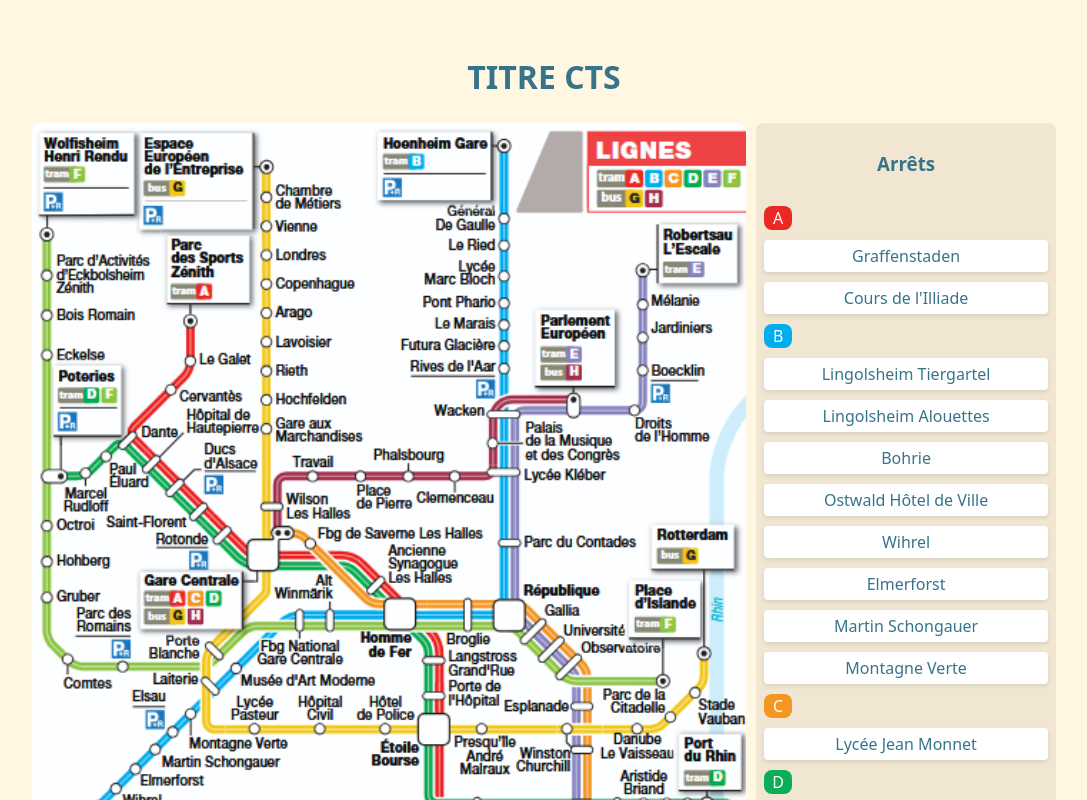
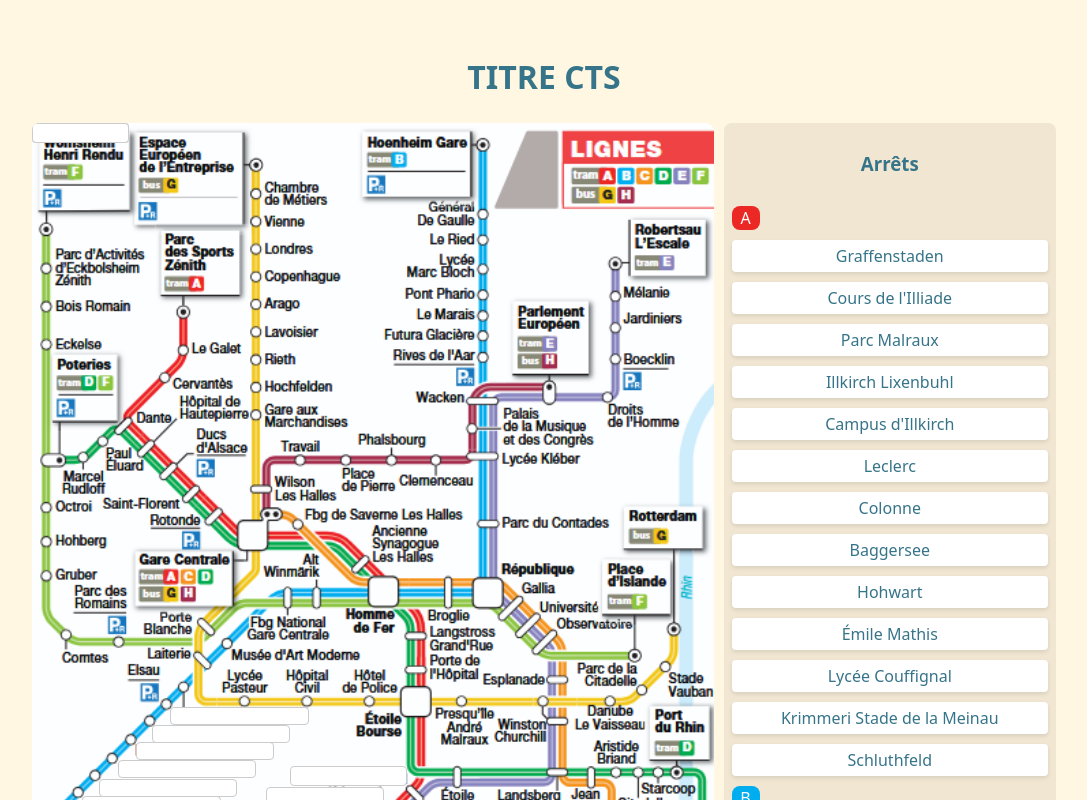
Before and after one commit to oumbguet/cts-finder, a React (Vite) app: page / in a window 1280 px wide. Shown: the top 800 px of the page, without its empty margins (96-1183 px from the left). Built offline with nearby package versions, Linux system fonts and the light colour scheme.

Commit message:
feat: data

```diff
--- a/src/App.tsx
+++ b/src/App.tsx
@@ -8,7 +8,7 @@
 function App() {
   const [mapSize, setMapSize] = useState({ width: 0, height: 0 });
   const [assignments, setAssignments] = useState({});
-  const [toggleSolution, setToggleSolution] = useState(false);
+  const [toggleSolution, setToggleSolution] = useState(true);
 
   return (
     <DndProvider backend={HTML5Backend}>
--- a/src/DraggableLabel.tsx
+++ b/src/DraggableLabel.tsx
@@ -11,7 +11,7 @@
 
   return (
     // @ts-ignore
-    <div ref={drag} key={label} style={{padding: "4px", borderRadius: "4px", backgroundColor: "#ffffff", boxShadow: "0 2px 4px rgba(0, 0, 0, 0.1)", width: "100%", boxSizing: "border-box"}}>
+    <div ref={drag} key={label} style={{padding: "4px", borderRadius: "4px", backgroundColor: "#ffffff", boxShadow: "0 2px 4px rgba(0, 0, 0, 0.1)", width: "100%", boxSizing: "border-box", userSelect: "none", opacity: isDragging ? 0.5 : 1, cursor: "move"}}>
         {label}
     </div>
   );
--- a/src/DropZone.tsx
+++ b/src/DropZone.tsx
@@ -30,6 +30,9 @@
                 overflow: "hidden",
                 whiteSpace: "nowrap",
                 textOverflow: "ellipsis",
+                verticalAlign: "middle",
+                textAlign: "center",
+                lineHeight: `${position[3] * 85}%`,
                 cursor: assignedLabel ? "pointer" : "default",
             }}
             onClick={removeLabel}
--- a/src/data.tsx
+++ b/src/data.tsx
@@ -9,7 +9,18 @@
 ];
 const stops = [
     { name: "Graffenstaden", lines: ["A"], position: [1, 89.8, 14, 1.8] },
-    { name: "Cours de l'Illiade", lines: ["A"], position: [1, 89.8, 14, 1.8] },
+    { name: "Cours de l'Illiade", lines: ["A"], position: [5, 97, 10.8, 2.5] },
+    { name: "Parc Malraux", lines: ["A"], position: [16.1, 97, 10.8, 2.5] },
+    { name: "Illkirch Lixenbuhl", lines: ["A"], position: [27.2, 97, 10.8, 2.5] },
+    { name: "Campus d'Illkirch", lines: ["A"], position: [37.2, 94.1, 17.4, 2.2] },
+    { name: "Leclerc", lines: ["A"], position: [16.4, 90, 17, 2] },
+    { name: "Colonne", lines: ["A"], position: [19.4, 87.3, 17, 2] },
+    { name: "Baggersee", lines: ["A"], position: [41.4, 88.9, 17, 2] },
+    { name: "Hohwart", lines: ["A"], position: [24.7, 83.3, 17, 2] },
+    { name: "Émile Mathis", lines: ["A"], position: [28, 80.8, 17, 2] },
+    { name: "Lycée Couffignal", lines: ["A"], position: [31.2, 78.4, 17, 2] },
+    { name: "Krimmeri Stade de la Meinau", lines: ["A"], position: [34.4, 75, 17, 3] },
+    { name: "Schluthfeld", lines: ["A"], position: [37.8, 72.7, 17, 2] },
 
     { name: "Lingolsheim Tiergartel", lines: ["B"], position: [1, 82.3, 11.8, 3.3] },
     { name: "Lingolsheim Alouettes", lines: ["B"], position: [4.4, 78.2, 20, 3] },
```
